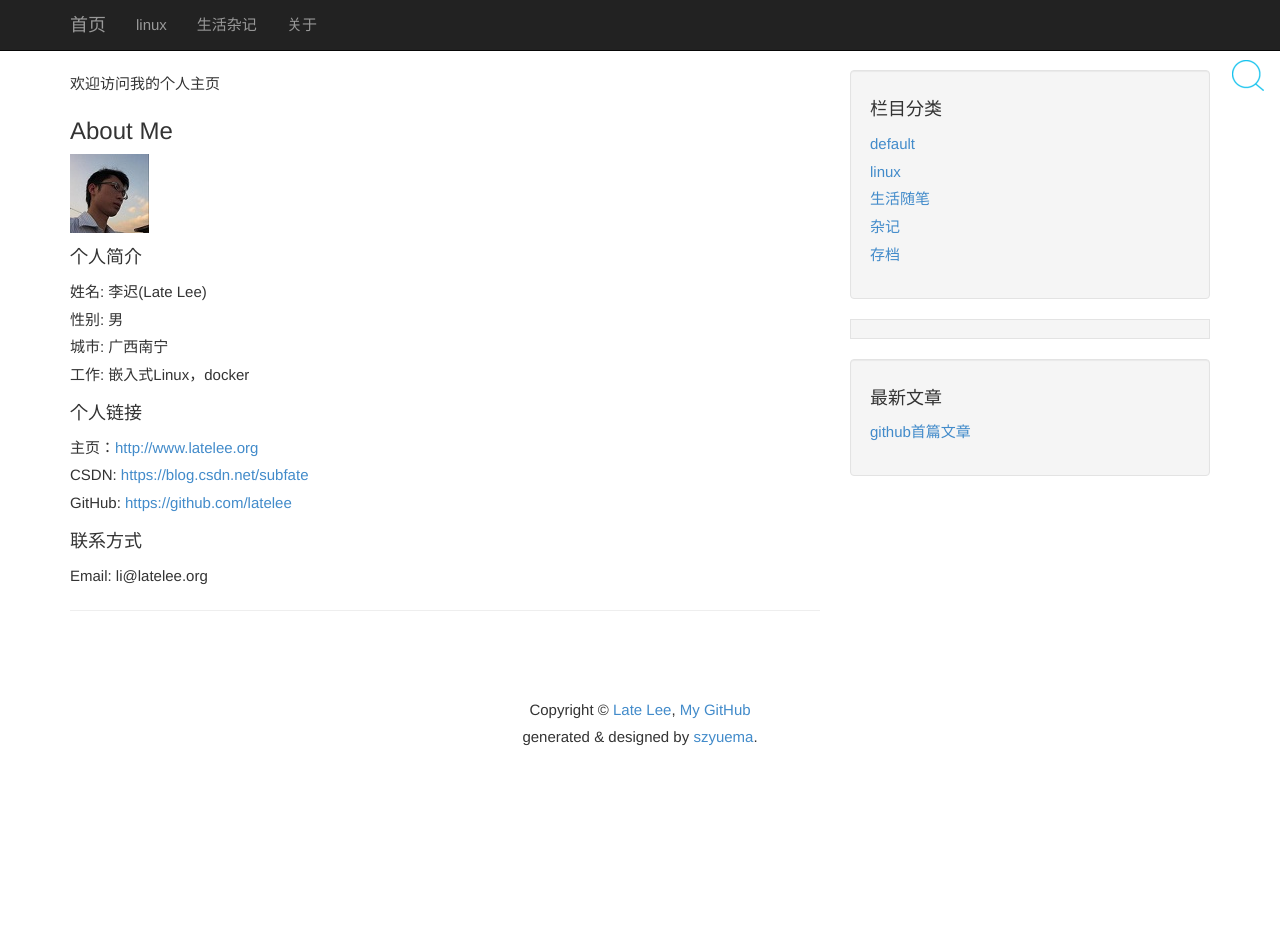
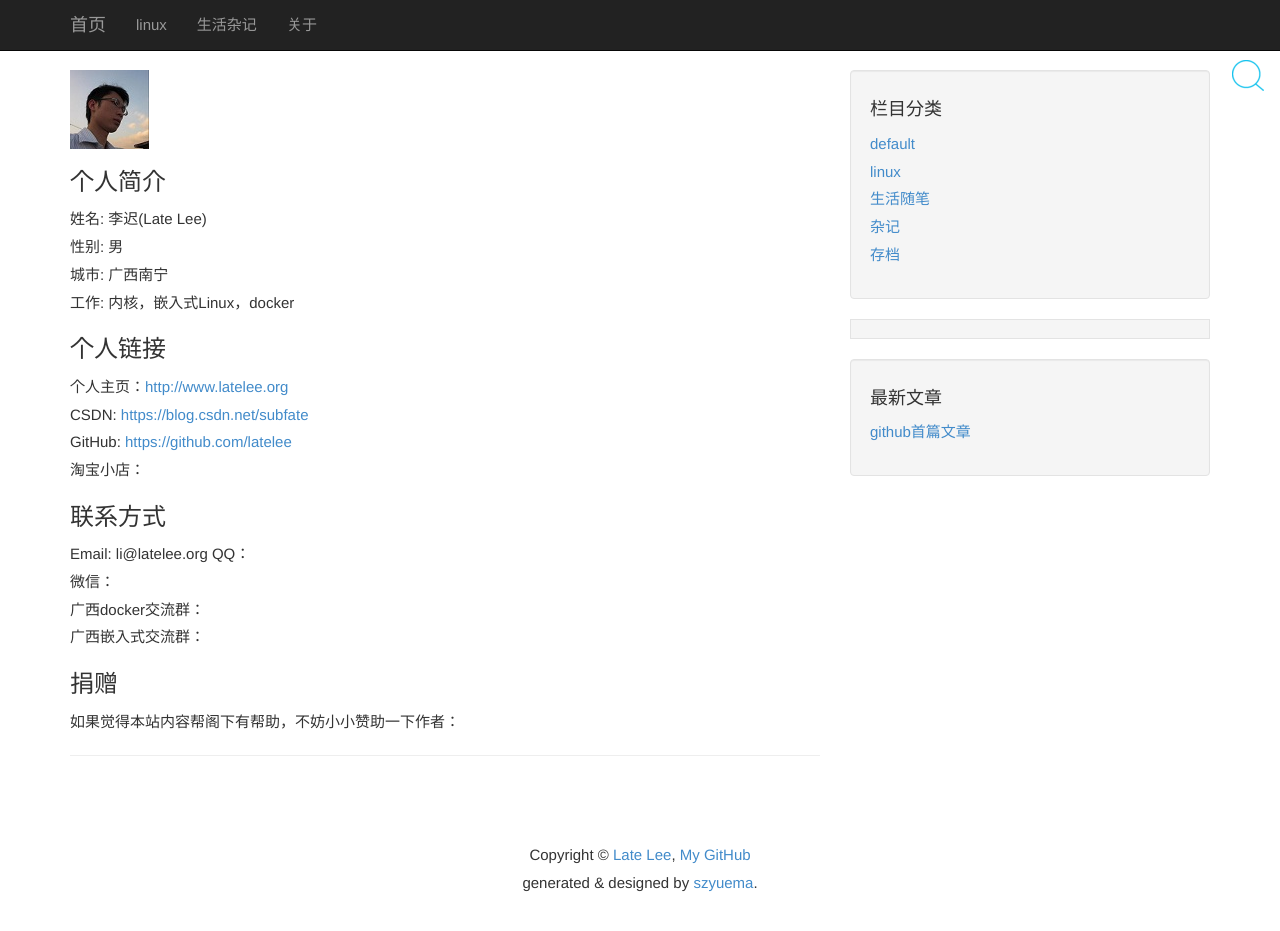
Before and after one commit to latelee/latelee.github.io_backup, a Jekyll site: the page built from about.md, in a window 1280 px wide and 947 px high. Shown: the top 931 px of the window. Built offline with Jekyll 4.4.1, drawn with Linux system fonts in a browser that asks for light colours.

Commit message:
update
Signed-off-by: Late Lee <li@latelee.org>

```diff
--- a/about.md
+++ b/about.md
@@ -2,21 +2,27 @@
 layout: page
 title: "关于：About"
 ---
-欢迎访问我的个人主页
 
-### About Me
 ![alt text](/assets/mypicture.jpg )
 
-#### 个人简介
+### 个人简介
 姓名: 李迟(Late Lee)
 性别: 男
 城市: 广西南宁
-工作: 嵌入式Linux，docker
+工作: 内核，嵌入式Linux，docker
 
-#### 个人链接
-主页：<http://www.latelee.org>
+### 个人链接
+个人主页：<http://www.latelee.org>
 CSDN: <https://blog.csdn.net/subfate>
 GitHub: <https://github.com/latelee>
+淘宝小店：
 
-#### 联系方式
+### 联系方式
 Email: li@latelee.org
+QQ：
+微信：
+广西docker交流群：
+广西嵌入式交流群：
+
+### 捐赠
+如果觉得本站内容帮阁下有帮助，不妨小小赞助一下作者：
```
